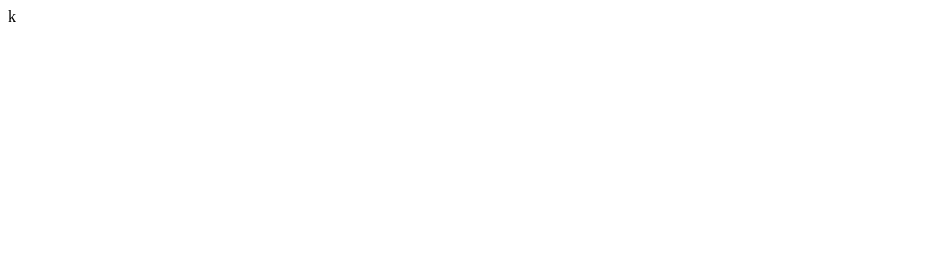
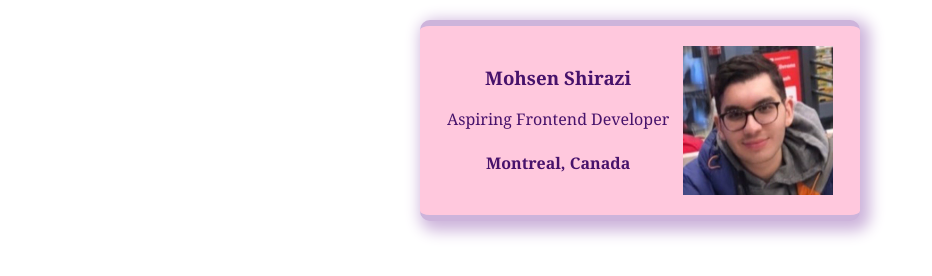
Before and after one commit to mohsensh2142/Digital-Business-Card, a plain HTML site: page index.html in a window 1280 px wide. Shown: the whole page, without its empty margins (0-932 px from the left). Drawn offline with Linux system fonts and the light colour scheme.

Commit message:
Completed the project.

```diff
--- a/index.html
+++ b/index.html
@@ -1,13 +1,23 @@
 <!DOCTYPE html>
 <html lang="en">
+
 <head>
     <meta charset="UTF-8">
     <meta http-equiv="X-UA-Compatible" content="IE=edge">
     <meta name="viewport" content="width=device-width, initial-scale=1.0">
     <title>Digital Business Card</title>
-    <link rel="stylesheet" href="styles.css">k
+    <link rel="stylesheet" href="styles.css">
 </head>
+
 <body>
+    <div class="card">
+        <img class="avatar" src="images/Mohsen.png">
+        <div>
+            <h3>Mohsen Shirazi</h3>
+            <p> Aspiring Frontend Developer</p>
+            <h4>Montreal, Canada</h4>
+        </div>
+    </div>
+</body>
 
-</body>
 </html>
--- a/styles.css
+++ b/styles.css
@@ -0,0 +1,34 @@
+body {
+    margin: 20px;
+    font-family: Georgia, serif;
+}
+
+.avatar {
+    width: 150px;
+}
+
+.card {
+    width: 400px;
+    margin: 0 auto;
+    padding: 20px;
+    display: flex;
+    flex-direction: row-reverse;
+    justify-content: space-around;
+    text-align: center;
+    background: #ffc8dd;
+    color: #47126b;
+    border-bottom: 6px solid #cdb4db;
+    border-top: 6px solid #cdb4db;
+    border-radius: 10px;
+    box-shadow: 5px 5px 15px 5px #cdb4db;
+}
+
+.card:hover {
+    background-color: #ade8f4;
+    border-bottom: 6px solid #0096c7;
+    border-top: 6px solid #0096c7;
+}
+
+.border-blue {
+    border: 1px dotted blue;
+}
```
Also changed, not shown: images/Mohsen.png (added), 1 other file.
